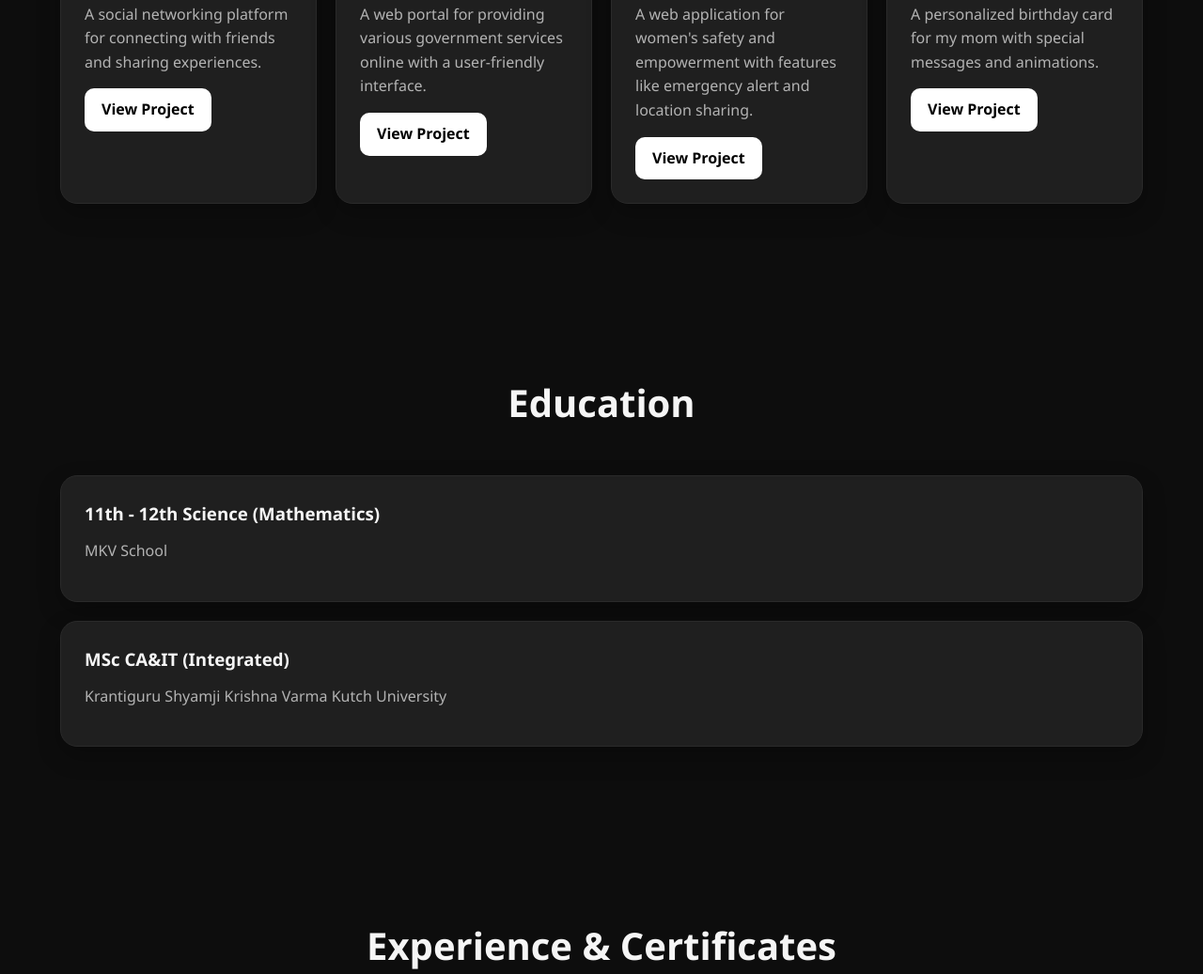
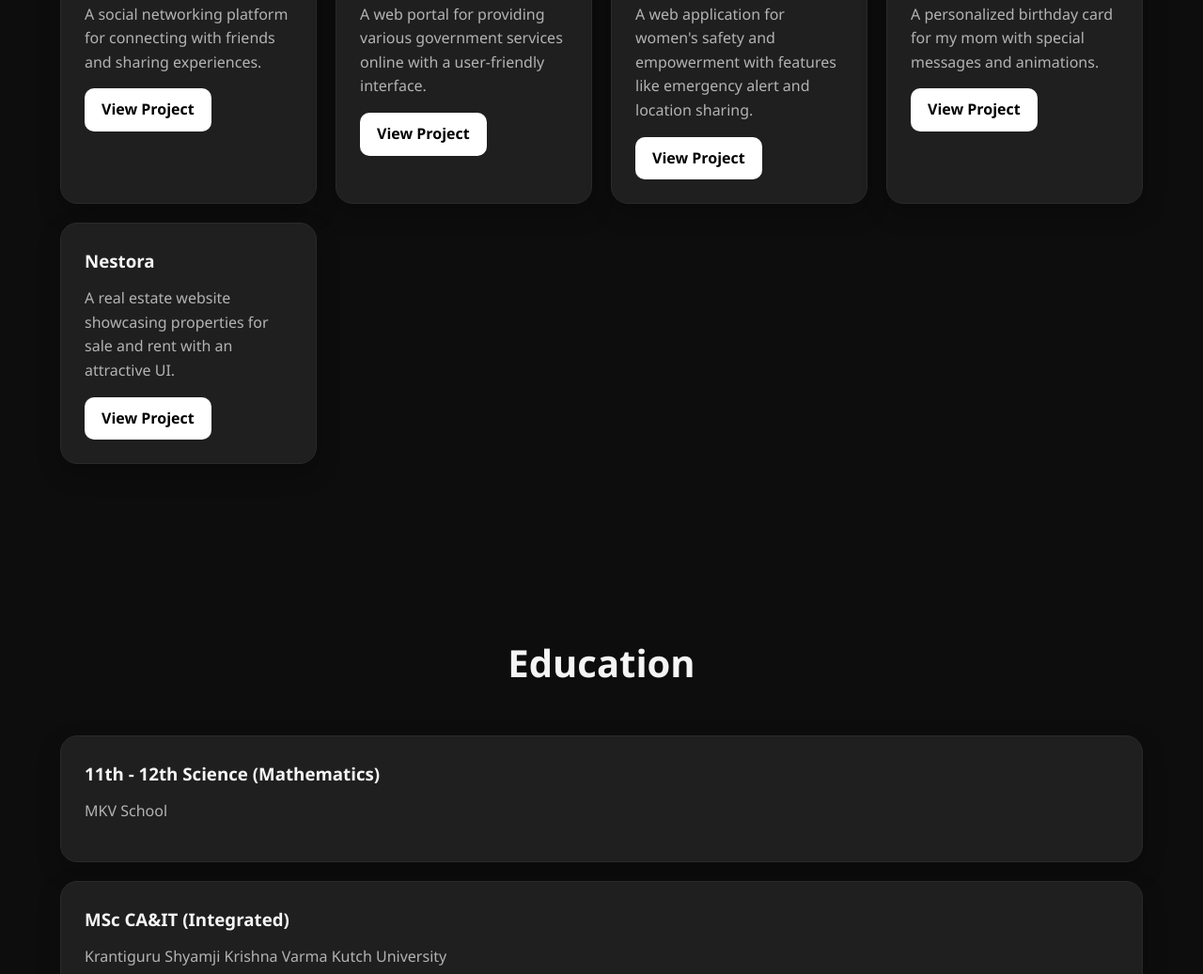
Before and after one commit to hastigor0108/portfolio, a website: page index.html in a window 1280 px wide. Shown: the part 3760-4797 px from the top of the page at 94% size. Drawn offline with Linux system fonts and the light colour scheme.

Commit message:
Add project card for Nestora real estate website

```diff
--- a/index.html
+++ b/index.html
@@ -260,6 +260,14 @@
         <a href="https://github.com/hastigor0108/Mom-Birthday-Card" class="project-btn">View Project</a>
       </div>
 
+      <div class="project-card">
+        <h3>Nestora</h3>
+        <p>
+         A real estate website showcasing properties for sale and rent with an attractive UI.
+        </p>
+        <a href="https://hastigor0108.github.io/nestora/" class="project-btn">View Project</a>
+      </div>
+
     </div>
   </section>
 
```
